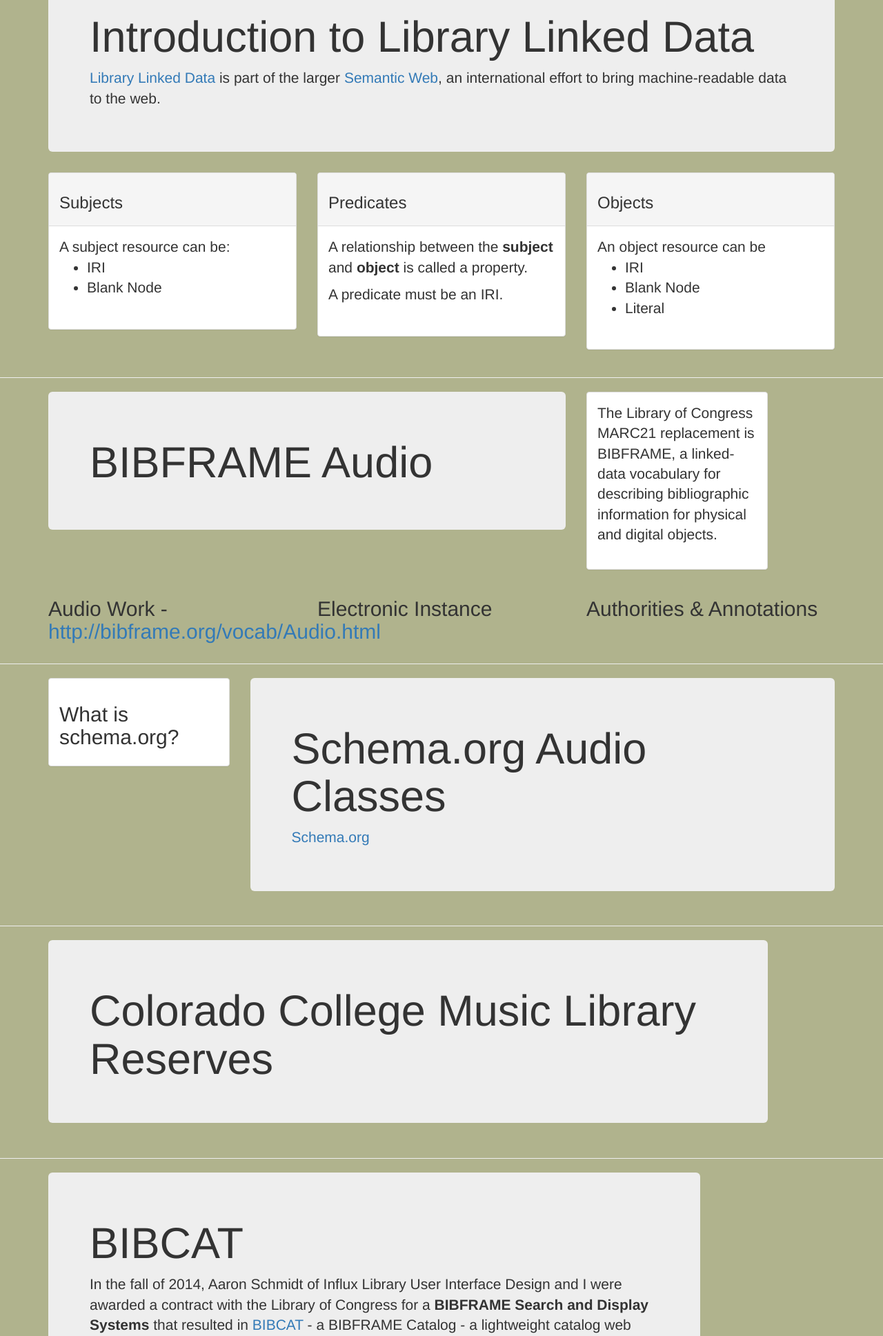
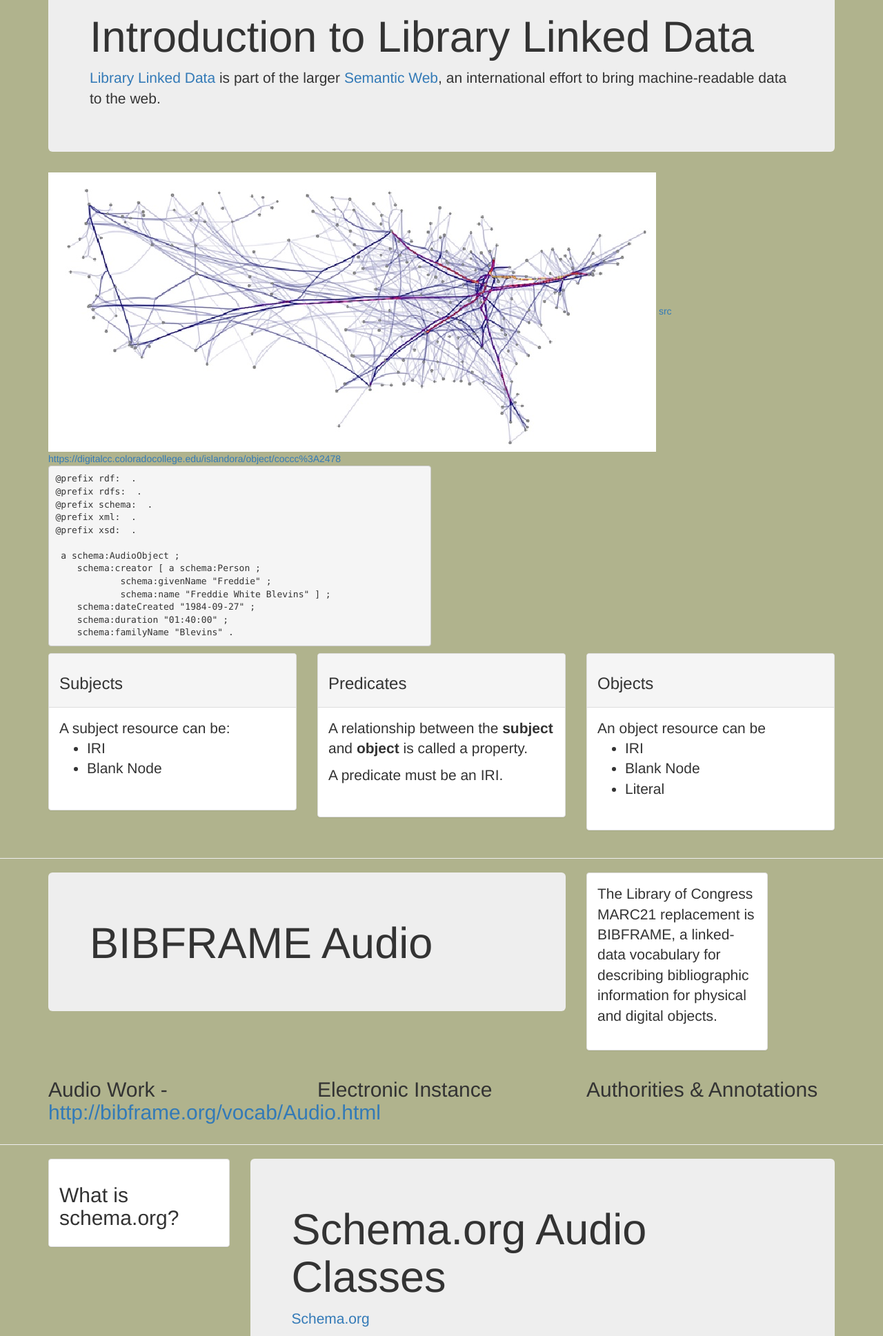
Before and after one commit to jermnelson/ccc-forum-2015, a Flask app: page / in a window 1280 px wide. Shown: the part 3212-5149 px from the top of the page at 69% size. Run offline with Flask 2, Linux system fonts and the light colour scheme; some libraries are stand-ins or nearby versions.

Commit message:
content update

```diff
--- a/templates/slides/lld-intro.html
+++ b/templates/slides/lld-intro.html
@@ -11,6 +11,28 @@
 
      </section>
     </div>
+ </div>
+ <img src="{{ url_for('static', filename='images/graph_usairways_bundled.jpg') }}">
+ <a href="http://blog.visualmotive.com/2009/graph-visualization-edge-bundling/">src</a>
+ <div class="row">
+   <section class="col-md-6">
+<a href="#">https://digitalcc.coloradocollege.edu/islandora/object/coccc%3A2478</a>
+<pre>
+@prefix rdf: <http://www.w3.org/1999/02/22-rdf-syntax-ns#> .
+@prefix rdfs: <http://www.w3.org/2000/01/rdf-schema#> .
+@prefix schema: <http://schema.org/> .
+@prefix xml: <http://www.w3.org/XML/1998/namespace> .
+@prefix xsd: <http://www.w3.org/2001/XMLSchema#> .
+
+<https://digitalcc.coloradocollege.edu/islandora/object/coccc%3A2478> a schema:AudioObject ;
+    schema:creator [ a schema:Person ;
+            schema:givenName "Freddie" ;
+            schema:name "Freddie White Blevins" ] ;
+    schema:dateCreated "1984-09-27" ;
+    schema:duration "01:40:00" ;
+    schema:familyName "Blevins" .
+</pre>
+   </section>
  </div>
   <div class="row">
    <article class="col-md-4">
```
Also changed, not shown: static/images/graph_usairways_bundled.jpg (added).
